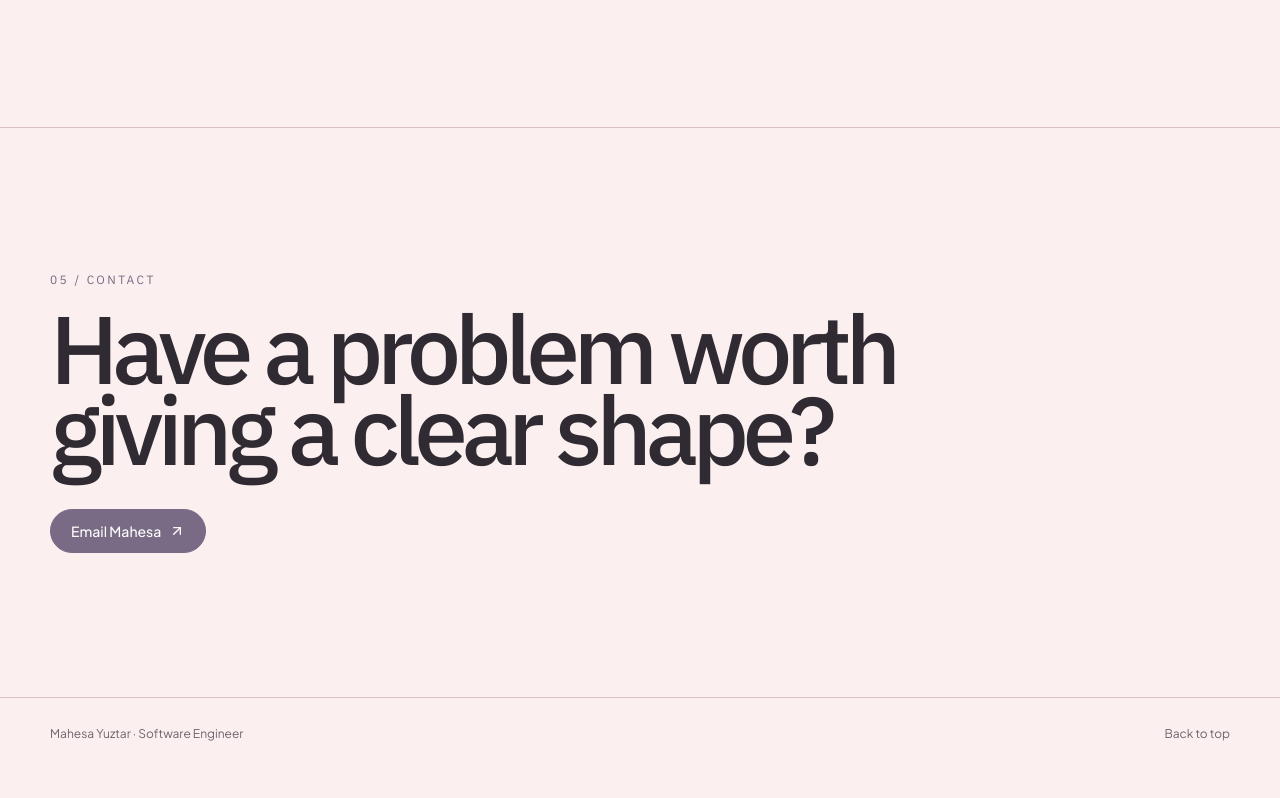
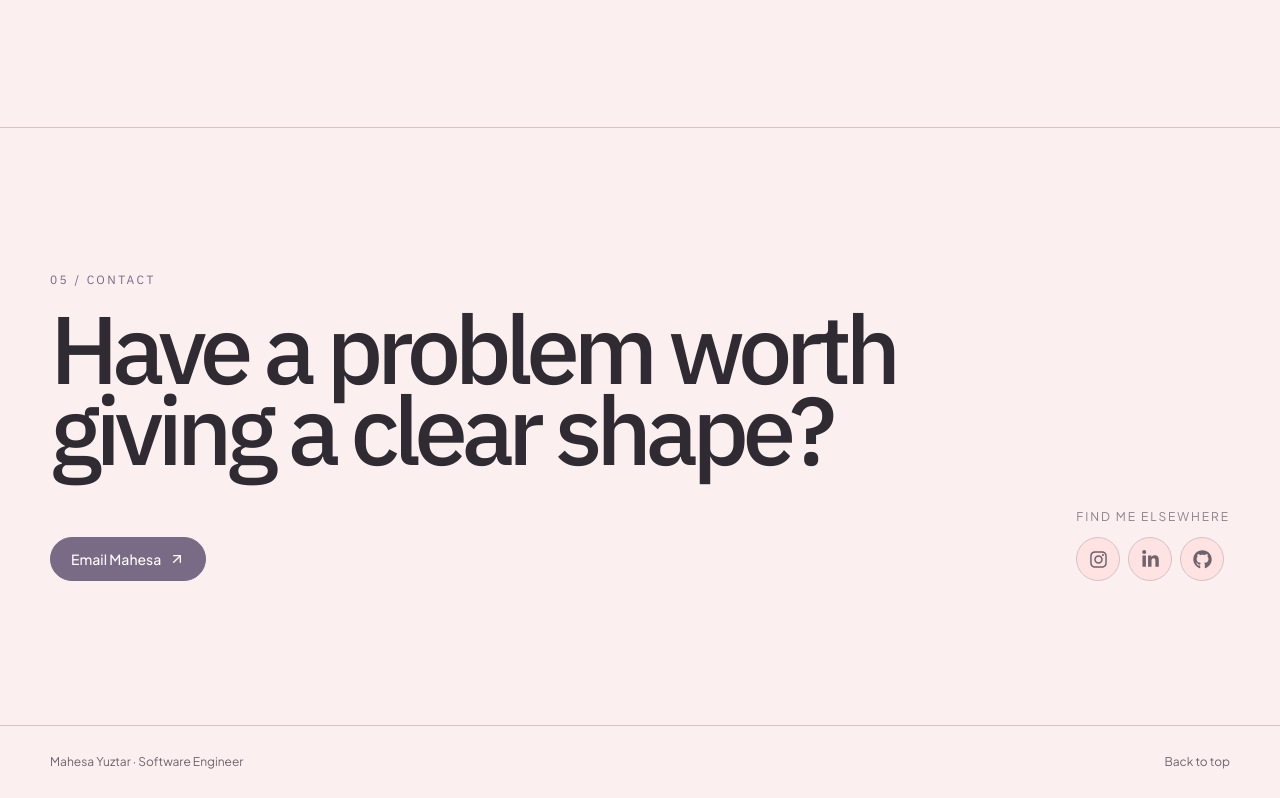
Before and after one commit to mahesayuztar/portfolio, a Next.js app: page / in a window 1280 px wide. Shown: the part 5255-6053 px from the top of the page. Before the commit the page ends 6025 px from the top, so only its background shows below. Built offline with nearby package versions, Linux system fonts and the light colour scheme.

Commit message:
+ Add social profile links

```diff
--- a/src/app/Main.tsx
+++ b/src/app/Main.tsx
@@ -3,6 +3,7 @@ import { SiteHeader } from "@/components/layout/SiteHeader";
 import { Button } from "@/components/ui/Button";
 import { CursorRevealHeading } from "@/components/ui/CursorRevealHeading";
 import { SectionHeading } from "@/components/ui/SectionHeading";
+import { SocialLinks } from "@/components/ui/SocialLinks";
 import { ResilientImage } from "@/components/ui/ResilientImage";
 import { TechLabel } from "@/components/ui/TechLabel";
 import {
@@ -204,10 +205,14 @@ export default function Main() {
             <CursorRevealHeading className="max-w-5xl text-balance text-[clamp(3.6rem,10vw,6rem)] font-medium leading-[0.84] tracking-[-0.065em]">
               Have a problem worth giving a clear shape?
             </CursorRevealHeading>
-            <div className="mt-10 flex flex-wrap gap-3">
+            <div className="mt-10 flex flex-col items-start justify-between gap-8 sm:flex-row sm:items-end">
               <Button href={`mailto:${contactEmail}`}>
                 Email Mahesa <ArrowUpRight size={16} />
               </Button>
+              <div>
+                <p className="mb-3 text-xs uppercase tracking-[0.16em] text-faint-ink">Find me elsewhere</p>
+                <SocialLinks />
+              </div>
             </div>
           </Container>
         </section>
--- a/src/app/globals.css
+++ b/src/app/globals.css
@@ -27,6 +27,7 @@
   --touch-feedback: rgb(121 106 134 / 32%);
   --gallery-overlay: rgb(255 253 252 / 98%);
   --gallery-image-shadow: rgb(48 43 50 / 18%);
+  --github-brand: #181717;
   --radius-sm: 8px;
   --radius-md: 14px;
   --radius-lg: 20px;
@@ -59,6 +60,7 @@
   --touch-feedback: rgb(184 163 199 / 34%);
   --gallery-overlay: rgb(12 10 13 / 98%);
   --gallery-image-shadow: rgb(0 0 0 / 42%);
+  --github-brand: #f0f0f0;
 }
 
 :root .journey-logo-dark {
@@ -245,6 +247,24 @@ button {
   box-shadow: 0 16px 36px var(--gallery-image-shadow);
 }
 
+.social-link-instagram:hover,
+.social-link-instagram:focus-visible {
+  border-color: #e4405f;
+  color: #e4405f;
+}
+
+.social-link-linkedin:hover,
+.social-link-linkedin:focus-visible {
+  border-color: #0a66c2;
+  color: #0a66c2;
+}
+
+.social-link-github:hover,
+.social-link-github:focus-visible {
+  border-color: var(--github-brand);
+  color: var(--github-brand);
+}
+
 .touch-feedback[data-action="true"] {
   --touch-scale: 3.2;
 }
--- /dev/null
+++ b/src/components/ui/SocialLinks.tsx
@@ -0,0 +1,32 @@
+import { socialLinks } from "@/data/social";
+import { FaGithub, FaInstagram, FaLinkedinIn } from "react-icons/fa6";
+
+const socialIcons = {
+  github: FaGithub,
+  instagram: FaInstagram,
+  linkedin: FaLinkedinIn,
+};
+
+export function SocialLinks({ className = "" }: { className?: string }) {
+  return (
+    <nav className={`flex items-center gap-2 ${className}`} aria-label="Social profiles">
+      {socialLinks.map((socialLink) => {
+        const Icon = socialIcons[socialLink.id as keyof typeof socialIcons];
+
+        return (
+          <a
+            key={socialLink.id}
+            href={socialLink.href}
+            target="_blank"
+            rel="noreferrer"
+            aria-label={`Visit Mahesa on ${socialLink.label}`}
+            title={socialLink.label}
+            className={`social-link social-link-${socialLink.id} flex size-11 items-center justify-center rounded-full border border-border bg-surface text-muted-ink transition-[color,border-color,background-color,transform] duration-200 hover:-translate-y-0.5 focus-visible:-translate-y-0.5`}
+          >
+            <Icon size={19} aria-hidden />
+          </a>
+        );
+      })}
+    </nav>
+  );
+}
--- a/src/components/windows/WindowSystem.tsx
+++ b/src/components/windows/WindowSystem.tsx
@@ -6,6 +6,7 @@ import { projects } from "@/data/projects";
 import { contactEmail } from "@/data/social";
 import { TechLabel } from "@/components/ui/TechLabel";
 import { ResilientImage } from "@/components/ui/ResilientImage";
+import { SocialLinks } from "@/components/ui/SocialLinks";
 import type { ProjectMockup } from "@/types/content";
 import {
   ArrowUpRight,
@@ -454,13 +455,16 @@ function WindowContent({ windowItem }: { windowItem: OpenWindow }) {
           clearer shape.
         </p>
       </div>
+      <div className="mt-8 flex flex-wrap items-end justify-between gap-6 border-t border-border pt-6">
         <a
           href={`mailto:${contactEmail}`}
-        className="mt-8 inline-flex items-center gap-2 text-sm text-accent hover:text-accent-strong"
+          className="inline-flex items-center gap-2 text-sm text-accent hover:text-accent-strong"
         >
           {contactEmail}
           <ArrowUpRight size={16} />
         </a>
+        <SocialLinks />
+      </div>
     </div>
   );
 }
--- a/src/data/social.ts
+++ b/src/data/social.ts
@@ -1,7 +1,9 @@
 import type { SocialLink } from "@/types/content";
 
 export const socialLinks: SocialLink[] = [
-  { id: "email", label: "Email", href: "mailto:mahesayuztar@gmail.com" },
+  { id: "instagram", label: "Instagram", href: "https://instagram.com/mahesayustar", external: true },
+  { id: "linkedin", label: "LinkedIn", href: "https://www.linkedin.com/in/mahesa-yuztar", external: true },
+  { id: "github", label: "GitHub", href: "https://github.com/mahesayuztar", external: true },
 ];
 
 export const contactEmail = "mahesayuztar@gmail.com";
```
Lines whose indentation alone changed are shown as unchanged.
